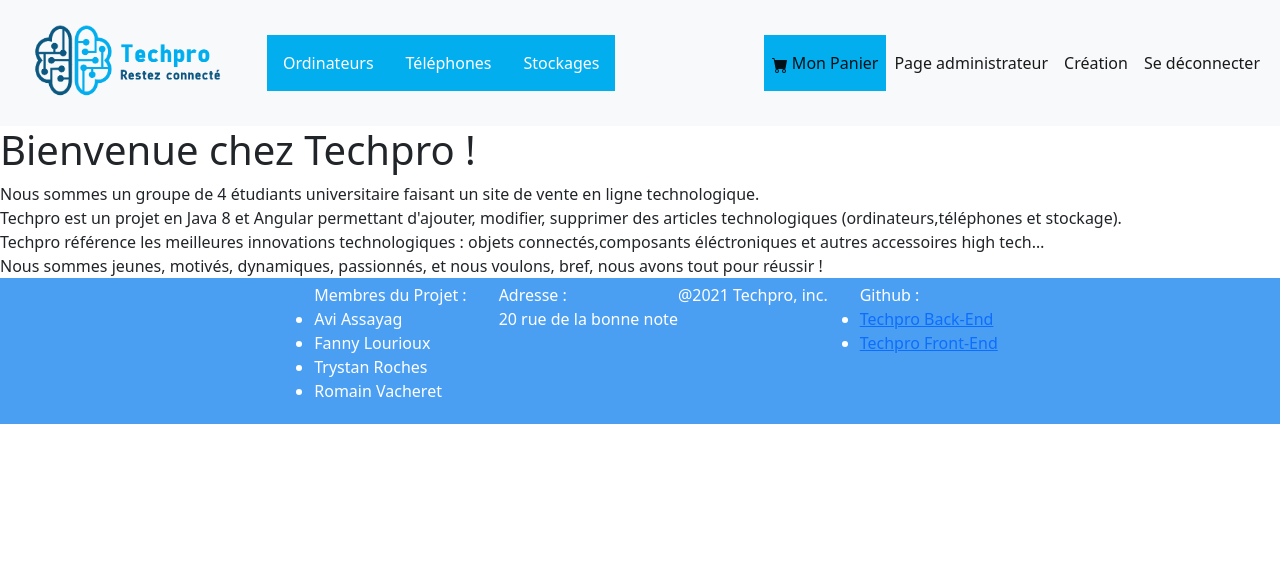
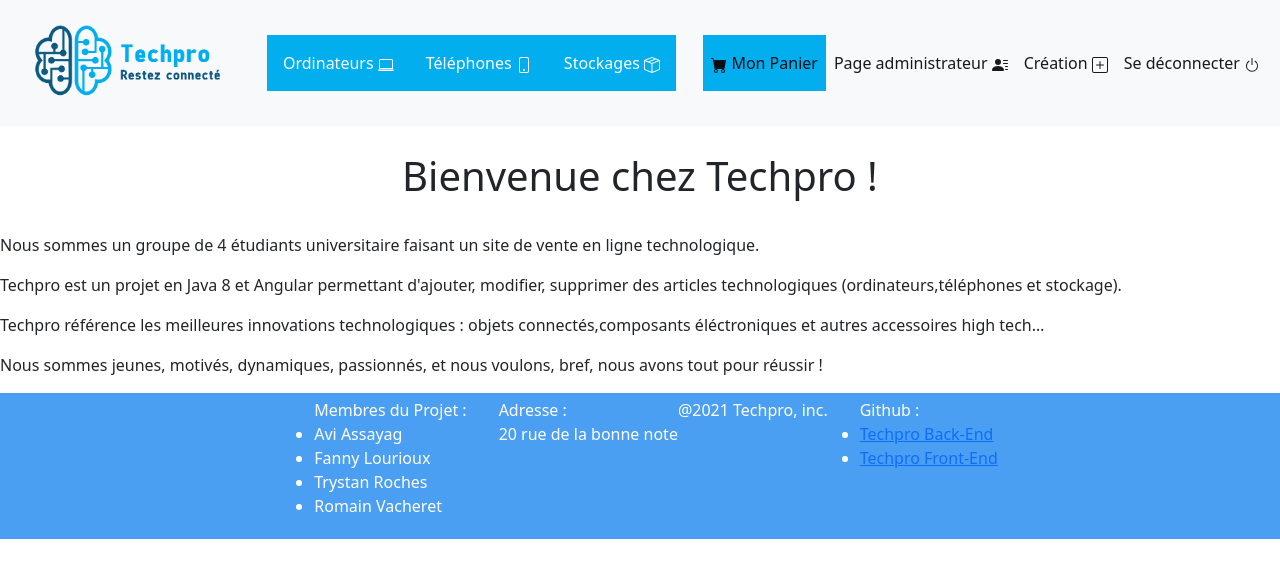
Before and after one commit to FannyLourioux/Techpro-Front, an Angular app: page / in a window 1280 px wide. Shown: the top 578 px of the page. Built offline with nearby package versions, Linux system fonts and the light colour scheme.

Commit message:
style: add icons

```diff
--- a/src/app/home/home.component.css
+++ b/src/app/home/home.component.css
@@ -1,3 +1,9 @@
+.center {
+    display: flex;
+    justify-content: center;
+    margin: 2%;
+  }
+
 footer {
     display: flex;
     justify-content: center;
--- a/src/app/home/home.component.html
+++ b/src/app/home/home.component.html
@@ -1,8 +1,8 @@
-<h1>Bienvenue chez Techpro ! </h1>
-        <div>Nous sommes un groupe de 4 étudiants universitaire faisant un site de vente en ligne technologique. </div>
-        <div>Techpro est un projet en Java 8 et Angular permettant d'ajouter, modifier, supprimer des articles technologiques (ordinateurs,téléphones et stockage).</div>
-        <div>Techpro référence les meilleures innovations technologiques : objets connectés,composants éléctroniques et autres accessoires high tech…</div>
-        <div>Nous sommes jeunes, motivés, dynamiques, passionnés, et nous voulons, bref, nous avons tout pour réussir !</div>
+<div class="center"><h1>Bienvenue chez Techpro ! </h1></div>
+        <p>Nous sommes un groupe de 4 étudiants universitaire faisant un site de vente en ligne technologique. </p>
+        <p>Techpro est un projet en Java 8 et Angular permettant d'ajouter, modifier, supprimer des articles technologiques (ordinateurs,téléphones et stockage).</p>
+        <p>Techpro référence les meilleures innovations technologiques : objets connectés,composants éléctroniques et autres accessoires high tech…</p>
+        <p>Nous sommes jeunes, motivés, dynamiques, passionnés, et nous voulons, bref, nous avons tout pour réussir !</p>
 
 <footer>
     <ul> Membres du Projet :
--- a/src/app/navbar/navbar.component.html
+++ b/src/app/navbar/navbar.component.html
@@ -9,6 +9,9 @@
         <li class="dropdown">
           <button class="dropbtn" href="#" id="navbarDropdown" role="button" data-bs-toggle="dropdown" aria-expanded="false">
             Ordinateurs
+            <svg xmlns="http://www.w3.org/2000/svg" width="16" height="16" fill="currentColor" class="bi bi-laptop" viewBox="0 0 16 16">
+              <path d="M13.5 3a.5.5 0 0 1 .5.5V11H2V3.5a.5.5 0 0 1 .5-.5h11zm-11-1A1.5 1.5 0 0 0 1 3.5V12h14V3.5A1.5 1.5 0 0 0 13.5 2h-11zM0 12.5h16a1.5 1.5 0 0 1-1.5 1.5h-13A1.5 1.5 0 0 1 0 12.5z"/>
+            </svg>
           </button>
           <ul class="dropdown-menu" aria-labelledby="navbarDropdown">
             <li><a class="dropdown-item" routerLink="/pc">Tous les Ordinateurs</a></li>
@@ -22,6 +25,10 @@
         <li class="dropdown">
           <button class="dropbtn" href="#" id="navbarDropdown" role="button" data-bs-toggle="dropdown" aria-expanded="false">
             Téléphones
+            <svg xmlns="http://www.w3.org/2000/svg" width="16" height="16" fill="currentColor" class="bi bi-phone" viewBox="0 0 16 16">
+              <path d="M11 1a1 1 0 0 1 1 1v12a1 1 0 0 1-1 1H5a1 1 0 0 1-1-1V2a1 1 0 0 1 1-1h6zM5 0a2 2 0 0 0-2 2v12a2 2 0 0 0 2 2h6a2 2 0 0 0 2-2V2a2 2 0 0 0-2-2H5z"/>
+              <path d="M8 14a1 1 0 1 0 0-2 1 1 0 0 0 0 2z"/>
+            </svg>
           </button>
           <ul class="dropdown-menu" aria-labelledby="navbarDropdown">
             <li><a class="dropdown-item" routerLink="/telephone">Tous les Téléphones</a></li>
@@ -35,6 +42,9 @@
         <li class="dropdown">
           <button class="dropbtn" href="#" id="navbarDropdown" role="button" data-bs-toggle="dropdown" aria-expanded="false">
             Stockages
+            <svg xmlns="http://www.w3.org/2000/svg" width="16" height="16" fill="currentColor" class="bi bi-box-seam" viewBox="0 0 16 16">
+              <path d="M8.186 1.113a.5.5 0 0 0-.372 0L1.846 3.5l2.404.961L10.404 2l-2.218-.887zm3.564 1.426L5.596 5 8 5.961 14.154 3.5l-2.404-.961zm3.25 1.7l-6.5 2.6v7.922l6.5-2.6V4.24zM7.5 14.762V6.838L1 4.239v7.923l6.5 2.6zM7.443.184a1.5 1.5 0 0 1 1.114 0l7.129 2.852A.5.5 0 0 1 16 3.5v8.662a1 1 0 0 1-.629.928l-7.185 2.874a.5.5 0 0 1-.372 0L.63 13.09a1 1 0 0 1-.63-.928V3.5a.5.5 0 0 1 .314-.464L7.443.184z"/>
+            </svg>
           </button>
           <div class="dropdown-menu">
             <li><a class="dropdown-item" routerLink="/stockage">Tous les Accessoires de Stockages</a></li>
@@ -57,13 +67,30 @@
       </ul>
       <ul class="navbar-nav mb-2 mb-lg-0">
         <li class="nav-item">
-          <a class="nav-link active" aria-current="page" routerLink="/connexion">Page administrateur</a>
+          <a class="nav-link active" aria-current="page" routerLink="/connexion">
+            Page administrateur
+            <svg xmlns="http://www.w3.org/2000/svg" width="16" height="16" fill="currentColor" class="bi bi-person-lines-fill" viewBox="0 0 16 16">
+              <path d="M6 8a3 3 0 1 0 0-6 3 3 0 0 0 0 6zm-5 6s-1 0-1-1 1-4 6-4 6 3 6 4-1 1-1 1H1zM11 3.5a.5.5 0 0 1 .5-.5h4a.5.5 0 0 1 0 1h-4a.5.5 0 0 1-.5-.5zm.5 2.5a.5.5 0 0 0 0 1h4a.5.5 0 0 0 0-1h-4zm2 3a.5.5 0 0 0 0 1h2a.5.5 0 0 0 0-1h-2zm0 3a.5.5 0 0 0 0 1h2a.5.5 0 0 0 0-1h-2z"/>
+            </svg>
+          </a>
         </li>
         <li class="nav-item">
-          <a class="nav-link active" aria-current="page" routerLink="/creation">Création</a>
+          <a class="nav-link active" aria-current="page" routerLink="/creation">
+            Création
+            <svg xmlns="http://www.w3.org/2000/svg" width="16" height="16" fill="currentColor" class="bi bi-plus-square" viewBox="0 0 16 16">
+              <path d="M14 1a1 1 0 0 1 1 1v12a1 1 0 0 1-1 1H2a1 1 0 0 1-1-1V2a1 1 0 0 1 1-1h12zM2 0a2 2 0 0 0-2 2v12a2 2 0 0 0 2 2h12a2 2 0 0 0 2-2V2a2 2 0 0 0-2-2H2z"/>
+              <path d="M8 4a.5.5 0 0 1 .5.5v3h3a.5.5 0 0 1 0 1h-3v3a.5.5 0 0 1-1 0v-3h-3a.5.5 0 0 1 0-1h3v-3A.5.5 0 0 1 8 4z"/>
+            </svg>
+          </a>
         </li>
         <li class="nav-item">
-          <a class="nav-link active" aria-current="page" routerLink="/deco">Se déconnecter</a>
+          <a class="nav-link active" aria-current="page" routerLink="/deco">
+            Se déconnecter
+            <svg xmlns="http://www.w3.org/2000/svg" width="16" height="16" fill="currentColor" class="bi bi-power" viewBox="0 0 16 16">
+              <path d="M7.5 1v7h1V1h-1z"/>
+              <path d="M3 8.812a4.999 4.999 0 0 1 2.578-4.375l-.485-.874A6 6 0 1 0 11 3.616l-.501.865A5 5 0 1 1 3 8.812z"/>
+            </svg>
+          </a>
         </li>
       </ul>
     </div>
```
